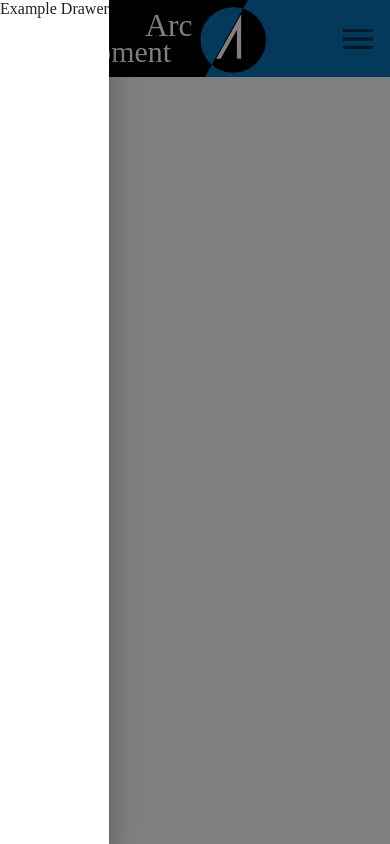
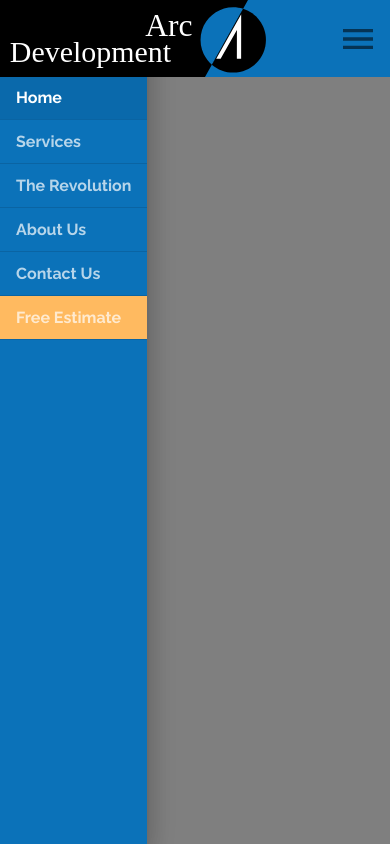
Before and after one commit to KNMohamed/arcdevelopment, a React (Create React App) app: page / in a window 390 px wide. Both pictures are taken after a click on the button 358 px from the left and 38 px from the top of the page. Built offline with nearby package versions, Linux system fonts and the light colour scheme.

Commit message:
Polish up drawer and Tabs to finish header

```diff
--- a/src/components/ui/Header.js
+++ b/src/components/ui/Header.js
@@ -1,3 +1,4 @@
+/* eslint-disable react-hooks/exhaustive-deps */
 import React, { useState, useEffect } from "react";
 import {
   AppBar,
@@ -13,6 +14,9 @@ import {
   useTheme,
   SwipeableDrawer,
   IconButton,
+  List,
+  ListItem,
+  ListItemText,
 } from "@material-ui/core";
 
 import MenuIcon from "@material-ui/icons/Menu";
@@ -72,7 +76,7 @@ const useStyles = makeStyles((theme) => ({
       opacity: 1,
     },
   },
-  drawer: {
+  drawerIconContainer: {
     marginLeft: "auto",
     "&:hover": {
       backgroundColor: "transparent",
@@ -85,6 +89,23 @@ const useStyles = makeStyles((theme) => ({
     [theme.breakpoints.down("xs")]: {
       fontSize: "2.5rem",
     },
+  },
+  drawer: {
+    backgroundColor: theme.palette.common.blue,
+  },
+  drawerItem: {
+    ...theme.typography.tab,
+    color: theme.palette.common.white,
+    opacity: 0.7,
+  },
+  drawerItemEstimate: {
+    backgroundColor: theme.palette.common.orange,
+  },
+  drawerItemSelected: {
+    "& .MuiListItemText-root": { opacity: 1 },
+  },
+  appBar: {
+    zIndex: theme.zIndex.modal + 1,
   },
 }));
 
@@ -133,38 +154,58 @@ export default function Header(props) {
     setOpenMenu(false);
   };
 
+  const menuOptions = [
+    {
+      name: "Custom Software Development",
+      path: "/customsoftware",
+      activeIndex: 1,
+      selectedIndex: 0,
+    },
+    {
+      name: "iOS/Android App Development",
+      path: "/mobileapps",
+      activeIndex: 1,
+      selectedIndex: 1,
+    },
+    {
+      name: "Website Development",
+      path: "/websites",
+      activeIndex: 1,
+      selectedIndex: 2,
+    },
+  ];
+
+  const routes = [
+    { name: "Home", path: "/", activeIndex: 0 },
+    {
+      name: "Services",
+      path: "/services",
+      activeIndex: 1,
+      ariaOwns: anchorEl ? "simple-menu" : undefined,
+      ariaPopup: anchorEl ? "true" : undefined,
+      mouseOver: (event) => handleClick(event),
+    },
+    { name: "The Revolution", path: "/revolution", activeIndex: 2 },
+    { name: "About Us", path: "/about", activeIndex: 3 },
+    { name: "Contact Us", path: "/contact", activeIndex: 4 },
+  ];
+
   useEffect(() => {
-    if (window.location.pathname === "/" && value !== 0) {
-      setValue(0);
-    } else if (window.location.pathname === "/services" && value !== 1) {
-      setValue(1);
-      setSelectedIndex(0);
-    } else if (window.location.pathname === "/customsoftware" && value !== 1) {
-      setValue(1);
-      setSelectedIndex(1);
-    } else if (window.location.pathname === "/mobileapps" && value !== 1) {
-      setValue(1);
-      setSelectedIndex(2);
-    } else if (window.location.pathname === "/websites" && value !== 1) {
-      setValue(1);
-      setSelectedIndex(3);
-    } else if (window.location.pathname === "/revolution" && value !== 2) {
-      setValue(2);
-    } else if (window.location.pathname === "/about" && value !== 3) {
-      setValue(3);
-    } else if (window.location.pathname === "/contact" && value !== 4) {
-      setValue(4);
-    } else if (window.location.pathname === "/estimate" && value !== 5) {
-      setValue(5);
-    }
-  }, [value]);
-
-  const options = [
-    { name: "Services", path: "/services" },
-    { name: "Custom Software Development", path: "/customsoftware" },
-    { name: "Mobile App Development", path: "/mobileapps" },
-    { name: "Websites", path: "/websites" },
-  ];
+    [...menuOptions, ...routes].forEach((route) => {
+      switch (window.location.pathname) {
+        case `${route.path}`:
+          if (value !== route.activeIndex) {
+            setValue(route.activeIndex);
+            if (route.selectedIndex && route.selectedIndex !== selectedIndex) {
+              setSelectedIndex(route.selectedIndex);
+            }
+          }
+          break;
+        default:
+          break;
+      }
+    });
+  }, [value, menuOptions, routes, selectedIndex]);
 
   const tabs = (
     <React.Fragment>
@@ -174,34 +215,18 @@ export default function Header(props) {
         className={classes.tabContainer}
         indicatorColor="primary"
       >
-        <Tab className={classes.tab} component={Link} label="Home" to="/"></Tab>
-        <Tab
-          aria-owns={anchorEl ? "simple-menu" : undefined}
-          aria-haspopup={anchorEl ? "true" : undefined}
-          className={classes.tab}
-          component={Link}
-          onMouseOver={(event) => handleClick(event)}
-          label="Services"
-          to="/services"
-        ></Tab>
-        <Tab
-          className={classes.tab}
-          component={Link}
-          label="The Revolution"
-          to="/revolution"
-        ></Tab>
-        <Tab
-          className={classes.tab}
-          component={Link}
-          label="About Us"
-          to="/about"
-        ></Tab>
-        <Tab
-          className={classes.tab}
-          component={Link}
-          label="Contact Us"
-          to="/contact"
-        ></Tab>
+        {routes.map((route, index) => (
+          <Tab
+            key={`${route}${index}`}
+            className={classes.tab}
+            component={Link}
+            to={route.path}
+            label={route.name}
+            aria-owns={route.ariaOwns}
+            aria-haspopup={route.ariaPopup}
+            onMouseOver={route.mouseOver}
+          />
+        ))}
       </Tabs>
       <Button
         variant="contained"
@@ -215,17 +240,18 @@ export default function Header(props) {
       </Button>
       <Menu
         id="simple-menu"
+        keepMounted
         anchorEl={anchorEl}
         MenuListProps={{ onMouseLeave: handleClose }}
-        keepMounted
         open={openMenu}
         onClose={handleClose}
         classes={{ paper: classes.menu }}
         elevation={0}
+        style={{ zIndex: 1302 }}
       >
-        {options.map((option, index) => (
+        {menuOptions.map((option, index) => (
           <MenuItem
-            key={option}
+            key={`${option}${index}`}
             component={Link}
             onClick={(event) => {
               handleMenuItemClick(event, index);
@@ -242,6 +268,49 @@ export default function Header(props) {
     </React.Fragment>
   );
 
+  const listComponent = (
+    <List disablePadding component="nav" aria-label="main navigation list">
+      {routes.map((route) => (
+        <ListItem
+          key={`${route}${route.activeIndex}`}
+          onClick={() => {
+            setOpenDrawer(false);
+            setValue(route.activeIndex);
+          }}
+          divider
+          button
+          selected={value === route.activeIndex}
+          classes={{ selected: classes.drawerItemSelected }}
+          component={Link}
+          to={route.path}
+        >
+          <ListItemText className={classes.drawerItem} disableTypography>
+            {route.name}
+          </ListItemText>
+        </ListItem>
+      ))}
+      <ListItem
+        onClick={() => {
+          setOpenDrawer(false);
+          setValue(5);
+        }}
+        divider
+        button
+        selected={value === 5}
+        component={Link}
+        to="/estimate"
+        classes={{
+          root: classes.drawerItemEstimate,
+          selected: classes.drawerItemSelected,
+        }}
+      >
+        <ListItemText className={classes.drawerItem} disableTypography>
+          Free Estimate
+        </ListItemText>
+      </ListItem>
+    </List>
+  );
+
   const drawer = (
     <React.Fragment>
       <SwipeableDrawer
@@ -250,11 +319,13 @@ export default function Header(props) {
         open={openDrawer}
         onClose={() => setOpenDrawer(false)}
         onOpen={() => setOpenDrawer(true)}
+        classes={{ paper: classes.drawer }}
       >
-        Example Drawer
+        <div className={classes.toolbarMargin} />
+        {listComponent}
       </SwipeableDrawer>
       <IconButton
-        className={classes.drawer}
+        className={classes.drawerIconContainer}
         onClick={() => setOpenDrawer(!openDrawer)}
         disableRipple
       >
@@ -266,7 +337,7 @@ export default function Header(props) {
   return (
     <React.Fragment>
       <ElevationScroll>
-        <AppBar>
+        <AppBar position="fixed" className={classes.appBar}>
           <Toolbar disableGutters>
             <Button
               component={Link}
@@ -281,7 +352,7 @@ export default function Header(props) {
           </Toolbar>
         </AppBar>
       </ElevationScroll>
-      <div className={classes.toolbarMargin}></div>
+      <div className={classes.toolbarMargin} />
     </React.Fragment>
   );
 }
```
